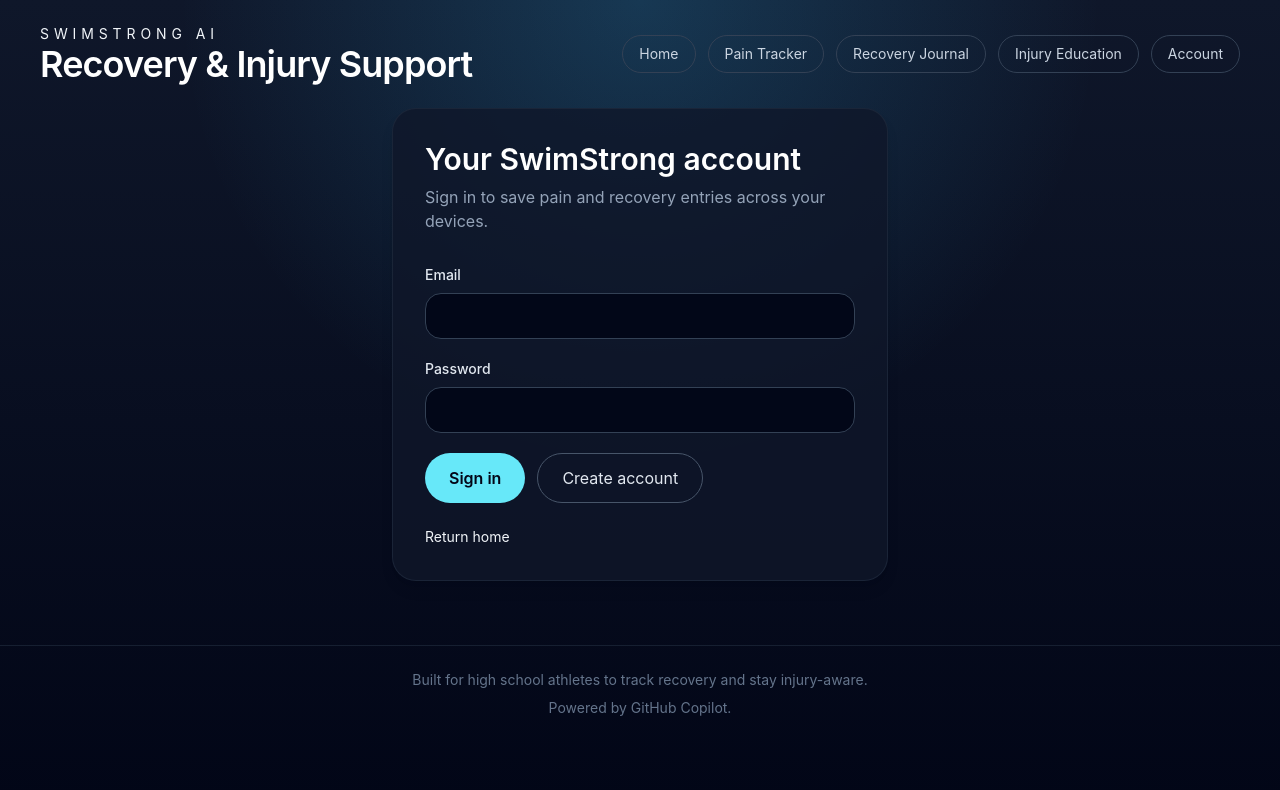
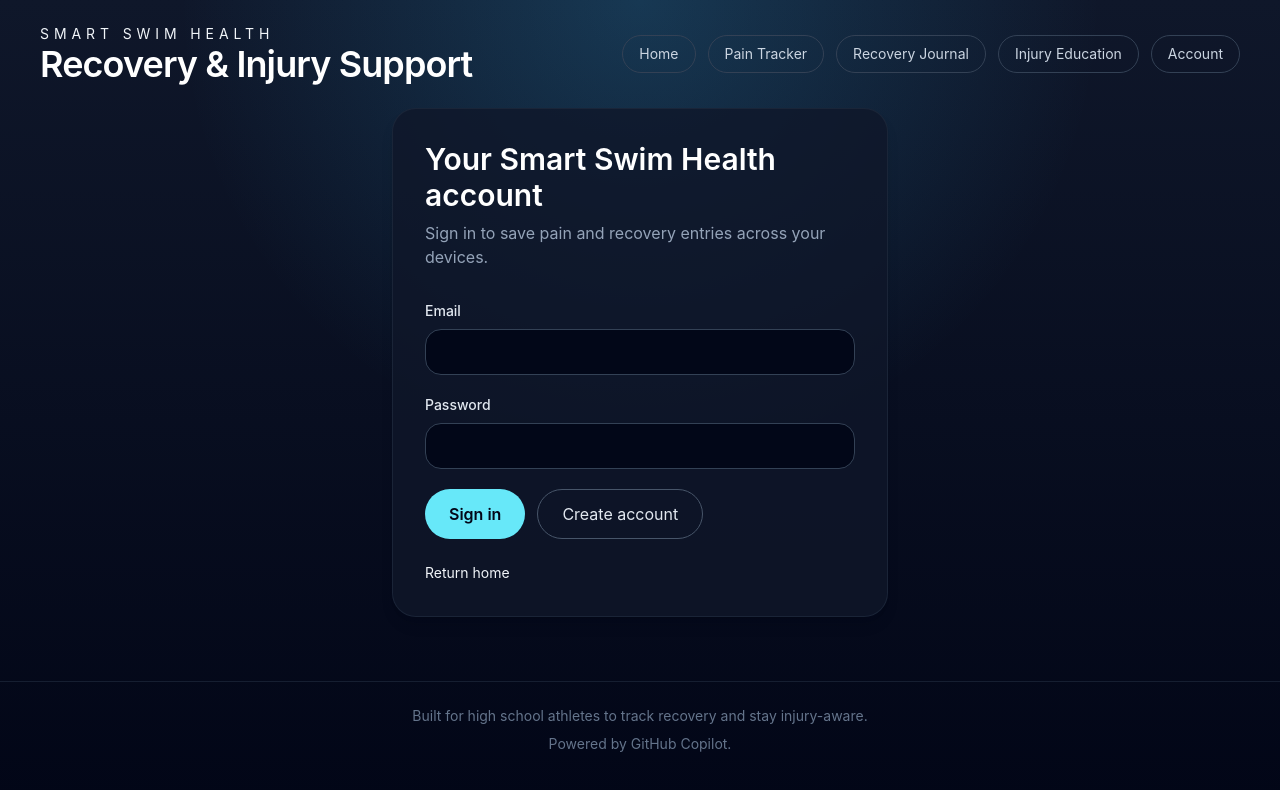
Before and after one commit to Darthnick888/SmartSwimHealth, a Next.js app: page /auth in a window 1280 px wide. Shown: the top 790 px of the page. Built offline with nearby package versions, Linux system fonts and the light colour scheme; no server answers.

Commit message:
chore: rename product to Smart Swim Health

```diff
--- a/app/auth/page.tsx
+++ b/app/auth/page.tsx
@@ -33,7 +33,7 @@ export default function AuthPage() {
   return (
     <section className="mx-auto max-w-xl px-6 pb-16 sm:px-10">
       <div className="rounded-3xl border border-slate-800/80 bg-slate-900/80 p-8 shadow-lg shadow-slate-950/10">
-        <h2 className="text-3xl font-semibold text-white">Your SwimStrong account</h2>
+        <h2 className="text-3xl font-semibold text-white">Your Smart Swim Health account</h2>
         <p className="mt-2 text-slate-400">Sign in to save pain and recovery entries across your devices.</p>
         <form onSubmit={signIn} className="mt-8 space-y-5">
           <label className="block text-sm font-medium text-slate-200">Email<input required type="email" value={email} onChange={(event) => setEmail(event.target.value)} className="mt-2 w-full rounded-2xl border border-slate-700 bg-slate-950/90 px-4 py-3 text-slate-100" /></label>
--- a/app/layout.tsx
+++ b/app/layout.tsx
@@ -3,7 +3,7 @@ import type { Metadata } from "next";
 import Link from "next/link";
 
 export const metadata: Metadata = {
-  title: "SwimStrong AI",
+  title: "Smart Swim Health",
   description: "Track recovery, pain, and injury prevention for student athletes.",
 };
 
@@ -23,7 +23,7 @@ export default function RootLayout({ children }: { children: React.ReactNode })
           <header className="mx-auto max-w-7xl px-6 py-6 sm:px-10">
             <div className="flex flex-wrap items-center justify-between gap-4">
               <div>
-                <p className="text-sm uppercase tracking-[0.35em] text-sky-300">SwimStrong AI</p>
+                <p className="text-sm uppercase tracking-[0.35em] text-sky-300">Smart Swim Health</p>
                 <h1 className="text-3xl font-semibold tracking-tight text-white sm:text-4xl">Recovery & Injury Support</h1>
               </div>
               <nav className="flex flex-wrap items-center gap-3 text-sm text-slate-300">
--- a/app/page.tsx
+++ b/app/page.tsx
@@ -19,7 +19,7 @@ export default function HomePage() {
               Pool-ready recovery
             </span>
             <h2 className="mt-6 text-4xl font-semibold tracking-tight text-white sm:text-5xl">
-              SwimStrong AI helps student athletes monitor recovery and strengthen injury awareness.
+              Smart Swim Health helps student athletes monitor recovery and strengthen injury awareness.
             </h2>
             <p className="mt-6 max-w-2xl text-cyan-100/80 sm:text-lg">
               Use the Pain Tracker and Recovery Journal to capture how you feel. Explore Injury Education for prevention tips, stretches, and care habits designed for swimmers.
```
Also changed, not shown: 3 other files (tests, documents, lock files or other folders).
